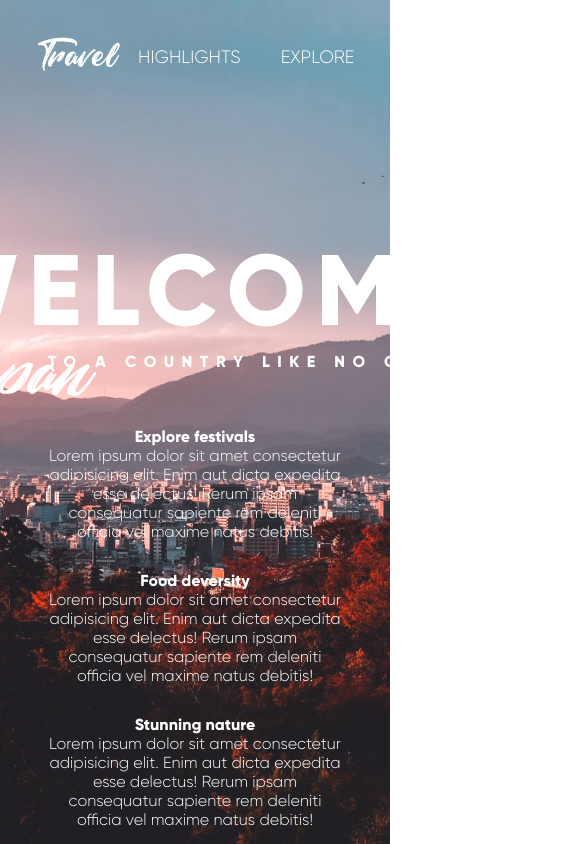
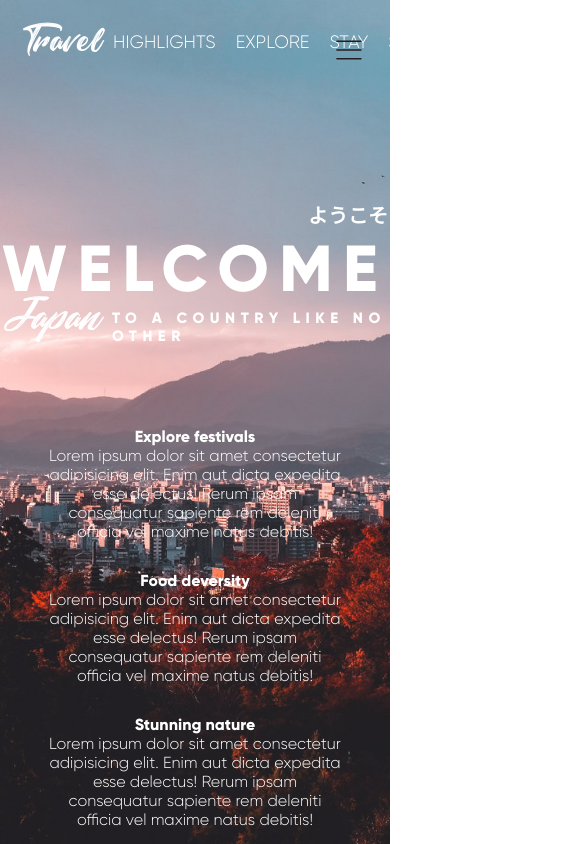
Before and after one commit to Hnz-tech/Welcome-to-Japan, a website: page index.html in a window 390 px wide. Shown: the whole page, 562 px wide, since content can reach past the window. Drawn offline with Linux system fonts and the light colour scheme.

Commit message:
Update 19.04

```diff
--- a/index.html
+++ b/index.html
@@ -12,8 +12,17 @@
     <div class="wrapper">
         <header>
             <div class="title">Travel</div>
-            <nav>
+
+            <nav class="navbar">
+
                 <ul>
+                    <button class="ham">
+                        <svg enable-background="new 0 0 50 50" version="1.1" viewBox="0 0 50 50" xml:space="preserve" xmlns="http://www.w3.org/2000/svg">
+                        <path d="m8.667 15h30c0.552 0 1-0.447 1-1s-0.448-1-1-1h-30c-0.552 0-1 0.447-1 1s0.447 1 1 1z" fill="#231F20"/>
+                        <path d="m8.667 37h30c0.552 0 1-0.447 1-1s-0.448-1-1-1h-30c-0.552 0-1 0.447-1 1s0.447 1 1 1z" fill="#231F20"/>
+                        <path d="m8.667 26h30c0.552 0 1-0.447 1-1s-0.448-1-1-1h-30c-0.552 0-1 0.447-1 1s0.447 1 1 1z" fill="#231F20"/>
+                        </svg>
+                    </button>
                     <li><a href="">highlights</a></li>
                     <li><a href="">Explore</a></li>
                     <li><a href="">Stay</a></li>
--- /dev/null
+++ b/src/js/index.js
@@ -0,0 +1,17 @@
+var navbar = document.querySelector(".navbar")
+var ham = document.querySelector(".ham")
+// var text = document.querySelector(".title")
+function toggleHamburger(){
+  navbar.classList.toggle("showNav")
+  ham.classList.toggle("showClose")
+//   text.classList.toggle("closeText")
+}
+
+ham.addEventListener("click", toggleHamburger)
+var menuLinks = document.querySelectorAll(".menuLink")
+menuLinks.forEach(
+  function(menuLink) {
+    menuLink.addEventListener("click", toggleHamburger)
+
+  }
+)
--- a/src/scss/index.scss
+++ b/src/scss/index.scss
@@ -54,6 +54,13 @@ body{
             font-size: 18px;
             font-weight: 400;
             ul{
+                .ham{
+                    display: none;
+                    button{
+                        display: none;
+                    }
+                }
+
                 list-style: none;
                 display: flex;
                 li{
@@ -195,8 +202,90 @@ body{
 
 @media only screen and (max-width: 778px){
     header{
+        padding: 25px ;
         .title{
             margin: 0;
         }
+        nav{
+            ul{
+                li{
+                    a{
+                        padding: 0 10px;
+                    }
+                }
+            }
+        }
+    }
+    .hero{
+        .hero__title{
+                h1{
+                font-size: 80px;
+            }
+        }
+        .hero__text{
+            .hero__country{
+                font-size: 40px;
+                font-style: italic;
+                font-family: 'Barbershop';
+                position: absolute;
+                top: -10px;
+            }
+            .hero__info{
+                position: absolute;
+                top: 0;
+                left: 110px;
+                letter-spacing: 5.5px;
+                text-transform: uppercase;
+                font-family: 'Gilroy EB';
+                font-size: 15px;
+            }
+        }
     }
 }
+@media only screen and (max-width: 500px){
+    .hero{
+        .hero__title{
+                h1{
+                font-size: 65px;
+            }
+        }
+    }
+    header{
+        nav{
+            ul{
+                .ham{
+                    display: inline;
+                    position: absolute;
+                    /* always keep ham on top of everything */
+                    z-index: 1000;
+                    top: 30px;
+                    right: 20px;
+                    width: 100%;
+                    max-width: 40px;
+                    height:100%;
+                    max-height: 40px;
+                    border: none;
+                    cursor: pointer;
+                    background-image: url("https://ljc-dev.github.io/testing0/ham.svg");
+                    background-size: 100%;
+                    border-radius: 5px;
+                    background: none;
+                    outline: none !important;
+                }
+            }
+        }
+    }
+    .closeText{
+        display: none;
+      }
+      .showClose {
+        background-image: url("https://ljc-dev.github.io/testing0/ham-close.svg");
+        svg{
+          display: none;
+        }
+      }
+      .showNav {
+        /* show the menu */
+        transform: translateY(0);
+      }
+    }
```
Also changed, not shown: src/assets/Ix6Hmj7UkIs.jpg (added), src/css/index.min.css.
